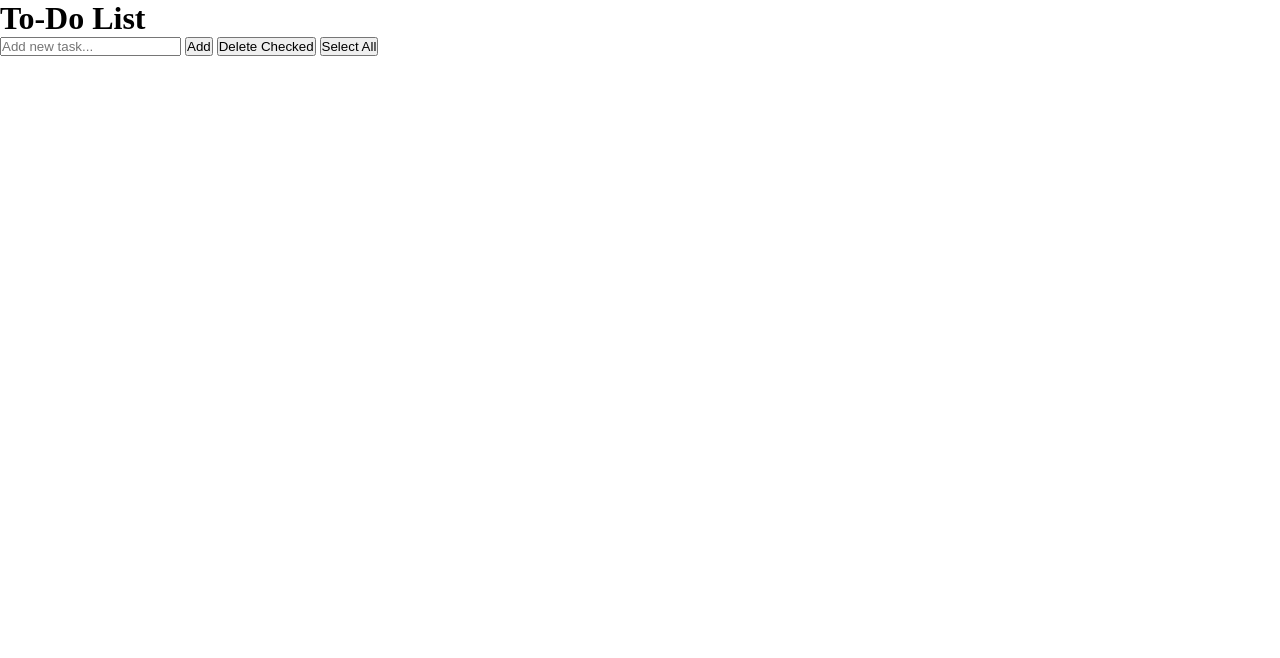
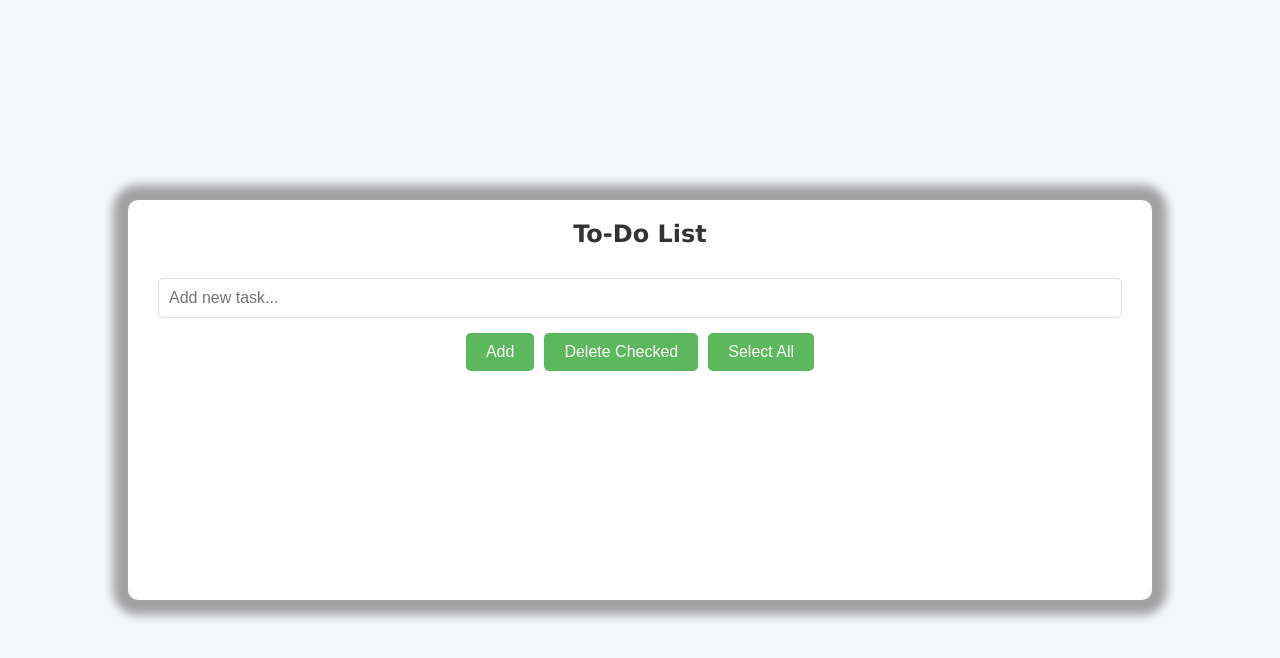
Before and after one commit to prantikg96/prantikg96.githib.io, a plain HTML site: page index.html in a window 1280 px wide. Drawn offline with Linux system fonts and the light colour scheme.

Commit message:
added div for btns, alert: if there are no checkboxes selected for deletion

```diff
--- a/css/style.css
+++ b/css/style.css
@@ -3,3 +3,95 @@
     margin: 0;
     box-sizing: border-box;
 }
+
+body{
+    font-family: Verdana, Geneva, Tahoma, sans-serif;
+    background-color: #f4f7f9;
+    color: black;
+    display: flex;
+    justify-content: center;
+    align-items: center;
+    height: 100vh;
+}
+
+.container{
+    background: #fff;
+    border-radius: 10px;
+    box-shadow: 0 0 10px 15px rgba(15, 9, 9, 0.356);
+    padding: 20px;
+    width: 80%;
+    /* max-width: 500px; */
+    height: 50vh;
+    overflow-y: auto;
+    text-align: center;
+    display: flex;
+    flex-direction: column;
+    align-items: center;
+}
+
+h1{
+    color: #333;
+    font-size: 24px;
+    margin-bottom: 30px;
+}
+
+#inputTask{
+    width: calc(100% - 20px);
+    padding: 10px;
+    border: 1px solid #ddd;
+    border-radius: 5px;
+    margin-bottom: 10px;
+    font-size: 16px;
+}
+
+.btnsDiv{
+    display: flex;
+    gap: 10px;
+}
+
+button{
+    background-color: #5cb85c;
+    color: white;
+    border: none;
+    padding: 10px 20px;
+    border-radius: 5px;
+    cursor: pointer;
+    font-size: 16px;
+    margin: 5px 0;
+}
+
+button:hover{
+    background-color: #4cae4c;
+}
+
+ul{
+    list-style-type: none;
+    padding: 0;
+    margin: 0;
+    width: 100%;
+    flex-grow: 1;
+}
+
+li{
+    background: #f9f9f9;
+    border: 1px solid #ddd;
+    border-radius: 4px;
+    padding: 10px;
+    margin-bottom: 10px;
+    display: flex;
+    align-items: center;
+    justify-content: space-between;
+}
+
+li #inputTask{
+    margin-right: 10px;
+}
+
+li button{
+    background-color: #d9534f;
+    margin: 0;
+}
+
+li button:hover{
+    background-color: #c9302c;
+}
--- a/index.html
+++ b/index.html
@@ -12,12 +12,18 @@
 
         <h1>To-Do List</h1>
         <input type="text" id="inputTask" placeholder="Add new task...">
-        <button onclick="addTaskBtn()">Add</button>
-        <button onclick="delCheckedBtn()">Delete Checked</button>
-        <button onclick="selectAllBtn()">Select All</button>
+        <div class="btnsDiv">
+            <button onclick="addTaskBtn()">Add</button>
+            <button onclick="delCheckedBtn()">Delete Checked</button>
+            <button onclick="selectAllBtn()">Select All</button>
+        </div>
         <ul id="taskList"></ul>
 
     </div>
     <script src="js/script.js"></script>
 </body>
 </html>
+
+<!-- texts to add as value: -->
+
+<!-- Lorem, ipsum dolor sit amet consectetur adipisicing elit. Saepe vel libero sapiente rem vero sed, dicta, excepturi, quae provident maiores quisquam modi adipisci quasi! Ea nostrum rerum tenetur architecto veritatis vitae nobis a perspiciatis excepturi molestiae! Sunt tempora velit molestias quo enim architecto porro quis. Quidem, natus nihil? Nostrum dignissimos itaque quibusdam reiciendis quod velit ipsa, aliquam facilis id accusantium ipsum vero vitae, assumenda cum, quas rerum repudiandae! Consectetur obcaecati molestias similique commodi, aperiam non ex ea quis! Vitae illum placeat dicta ipsam excepturi, eius iste quas recusandae ut, consequuntur nihil doloremque sit rem cumque? Provident fuga incidunt quibusdam veritatis? -->
--- a/js/script.js
+++ b/js/script.js
@@ -30,7 +30,7 @@ const delCheckedBtn = () => {
     // if there are no checkboxes selected for deletion:
     if(checkBoxes.length === 0)
     {
-        alert("Please select at least one checkbox to delete");
+        alert("Please Select At Least 1 Item To Delete !!");
         return;
     }
 
```
